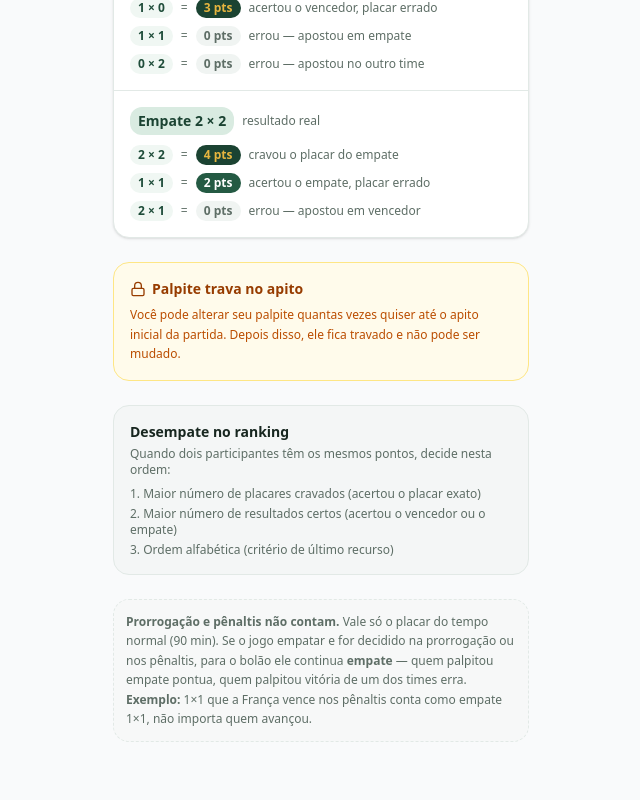
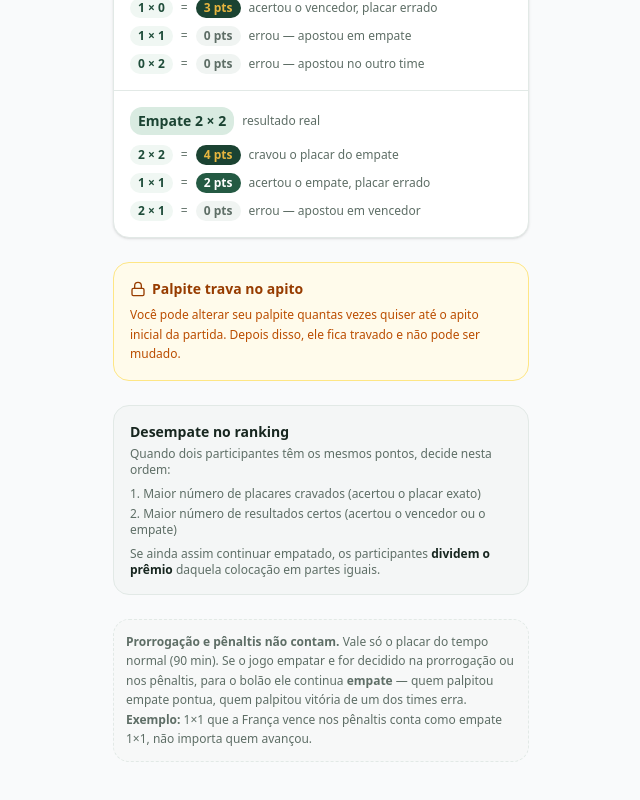
Before and after one commit to emersonjds/bolao-copa, a Next.js app: page /regras in a window 1280 px wide. Shown: the part 1632-2432 px from the top of the page, without its empty margins (319-959 px from the left). Built offline with nearby package versions, Linux system fonts and the light colour scheme; no server answers.

Commit message:
clarify ranking tie splits the prize instead of alphabetical order

```diff
--- a/src/app/regras/page.tsx
+++ b/src/app/regras/page.tsx
@@ -357,8 +357,12 @@ export default function RegrasPage() {
         <ol className="mt-2 list-inside list-decimal space-y-1 text-xs text-muted-foreground">
           <li>Maior número de placares cravados (acertou o placar exato)</li>
           <li>Maior número de resultados certos (acertou o vencedor ou o empate)</li>
-          <li>Ordem alfabética (critério de último recurso)</li>
         </ol>
+        <p className="mt-2 text-xs text-muted-foreground">
+          Se ainda assim continuar empatado, os participantes{" "}
+          <span className="font-semibold text-foreground">dividem o prêmio</span> daquela colocação
+          em partes iguais.
+        </p>
       </section>
 
       <div className="rounded-2xl border border-dashed border-border bg-muted/30 p-3">
```
Also changed, not shown: 1 other file (tests, documents, lock files or other folders).
